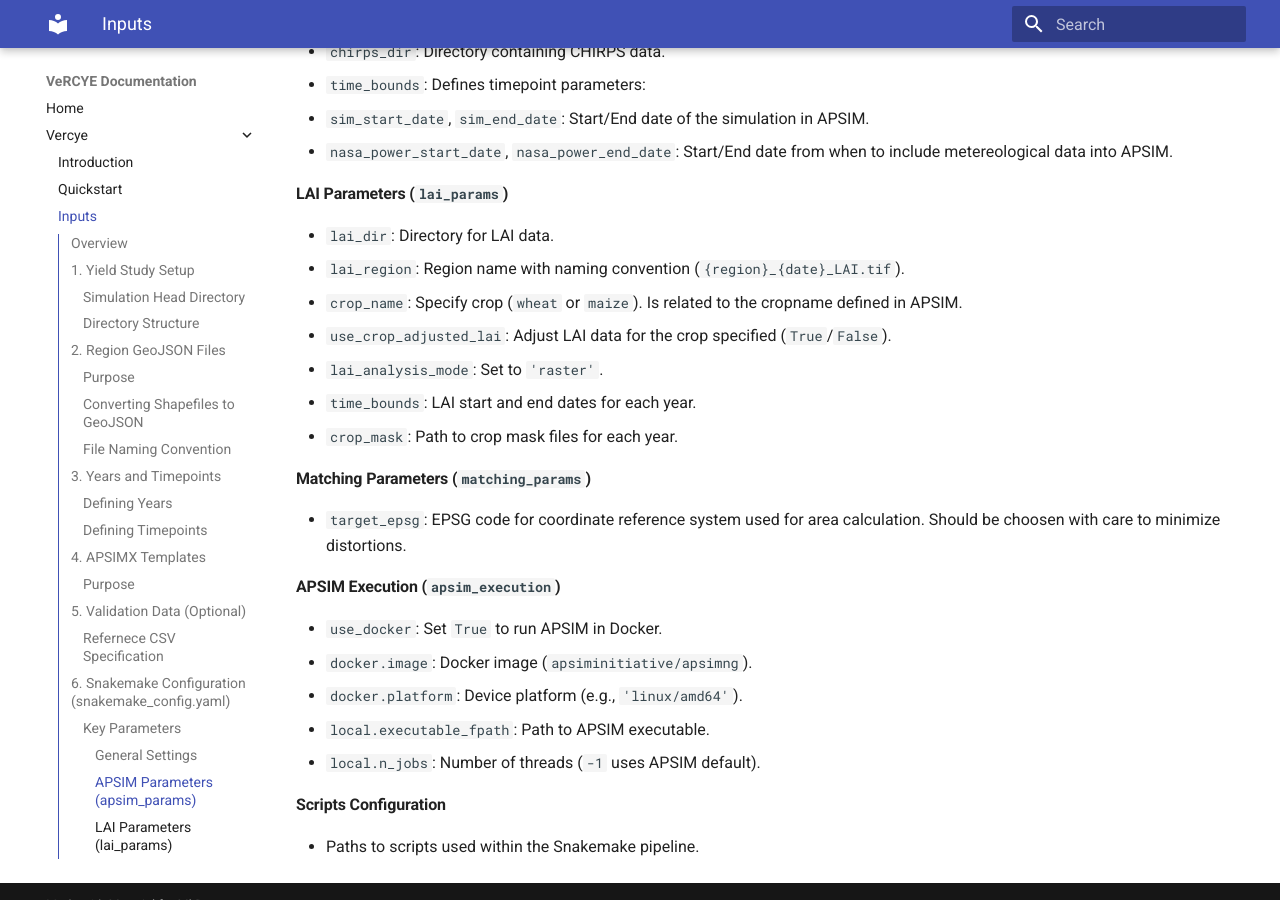
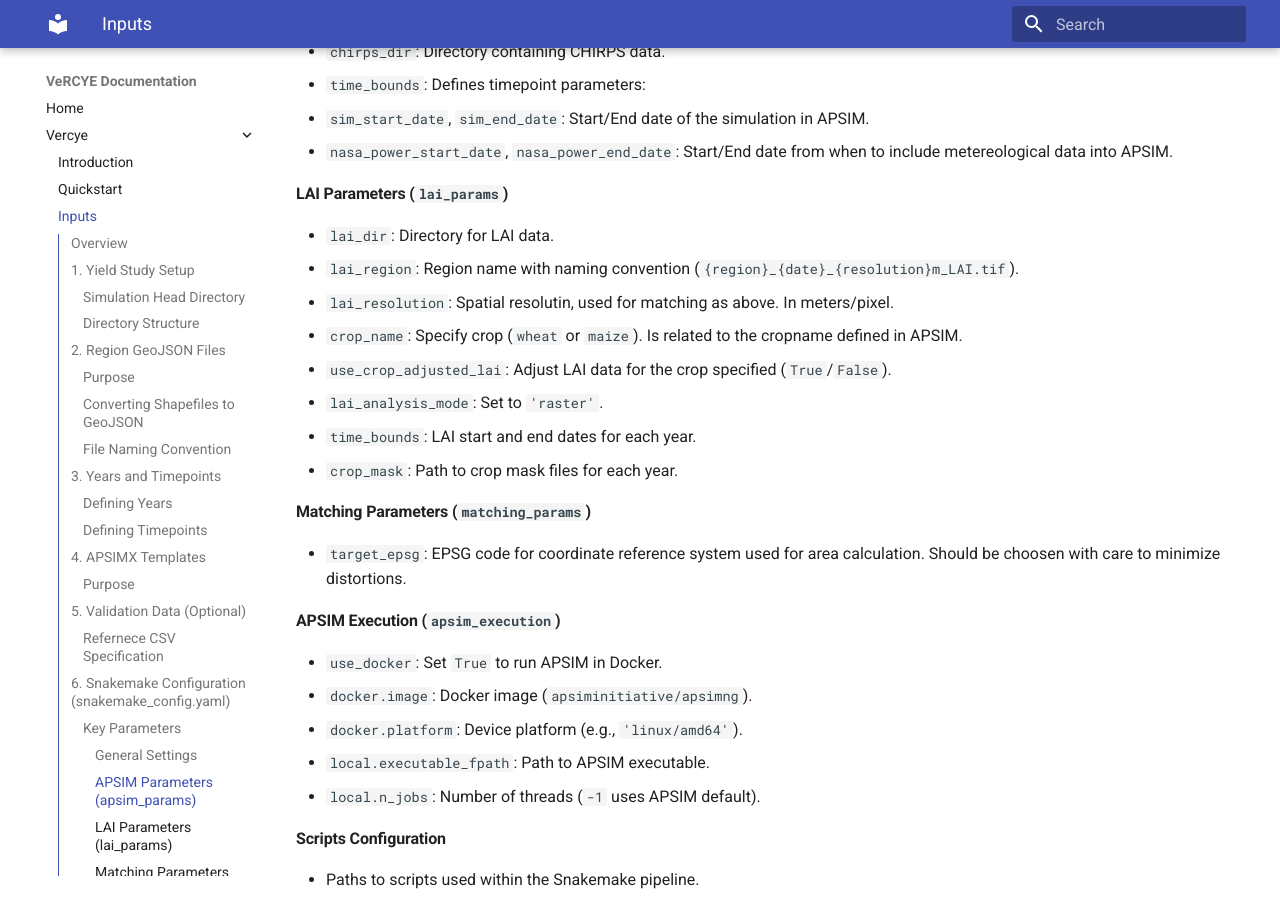
Before and after one commit to JPLMLIA/vercye_ops, an MkDocs documentation site: the page built from docs/docs/Vercye/inputs.md, in a window 1280 px wide and 900 px high, scrolled down 3686 px. Built offline with MkDocs 1.6.1 and Material for MkDocs 9.7.7, drawn with Linux system fonts in a browser that asks for light colours.

Commit message:
updated docs

```diff
--- a/docs/docs/Vercye/inputs.md
+++ b/docs/docs/Vercye/inputs.md
@@ -129,7 +129,8 @@
 
 #### LAI Parameters (`lai_params`)
 - `lai_dir`: Directory for LAI data.
-- `lai_region`: Region name with naming convention (`{region}_{date}_LAI.tif`).
+- `lai_region`: Region name with naming convention (`{region}_{date}_{resolution}m_LAI.tif`).
+- `lai_resolution`: Spatial resolutin, used for matching as above. In meters/pixel.
 - `crop_name`: Specify crop (`wheat` or `maize`). Is related to the cropname defined in APSIM.
 - `use_crop_adjusted_lai`: Adjust LAI data for the crop specified (`True`/`False`).
 - `lai_analysis_mode`: Set to `'raster'`.
```
